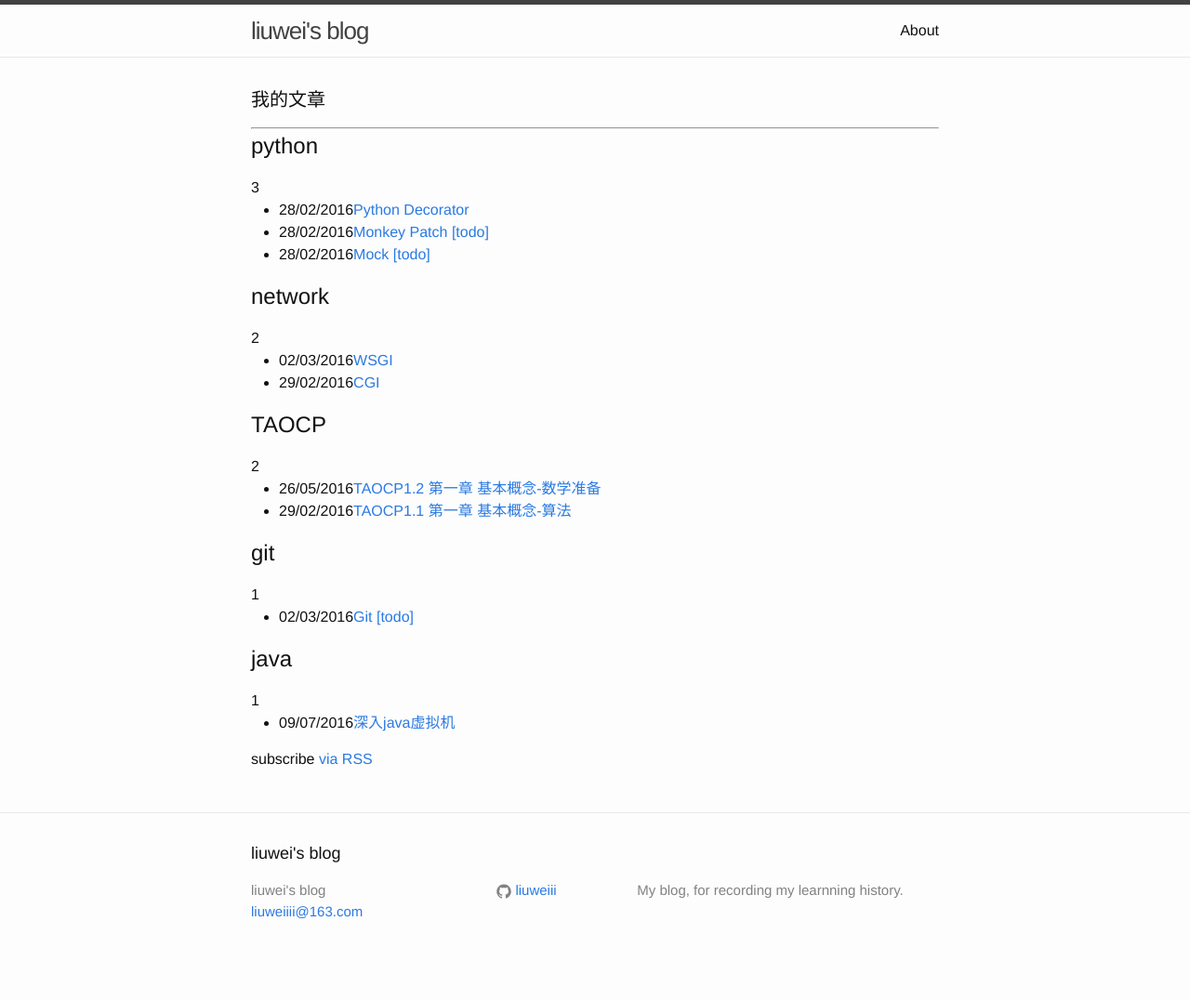
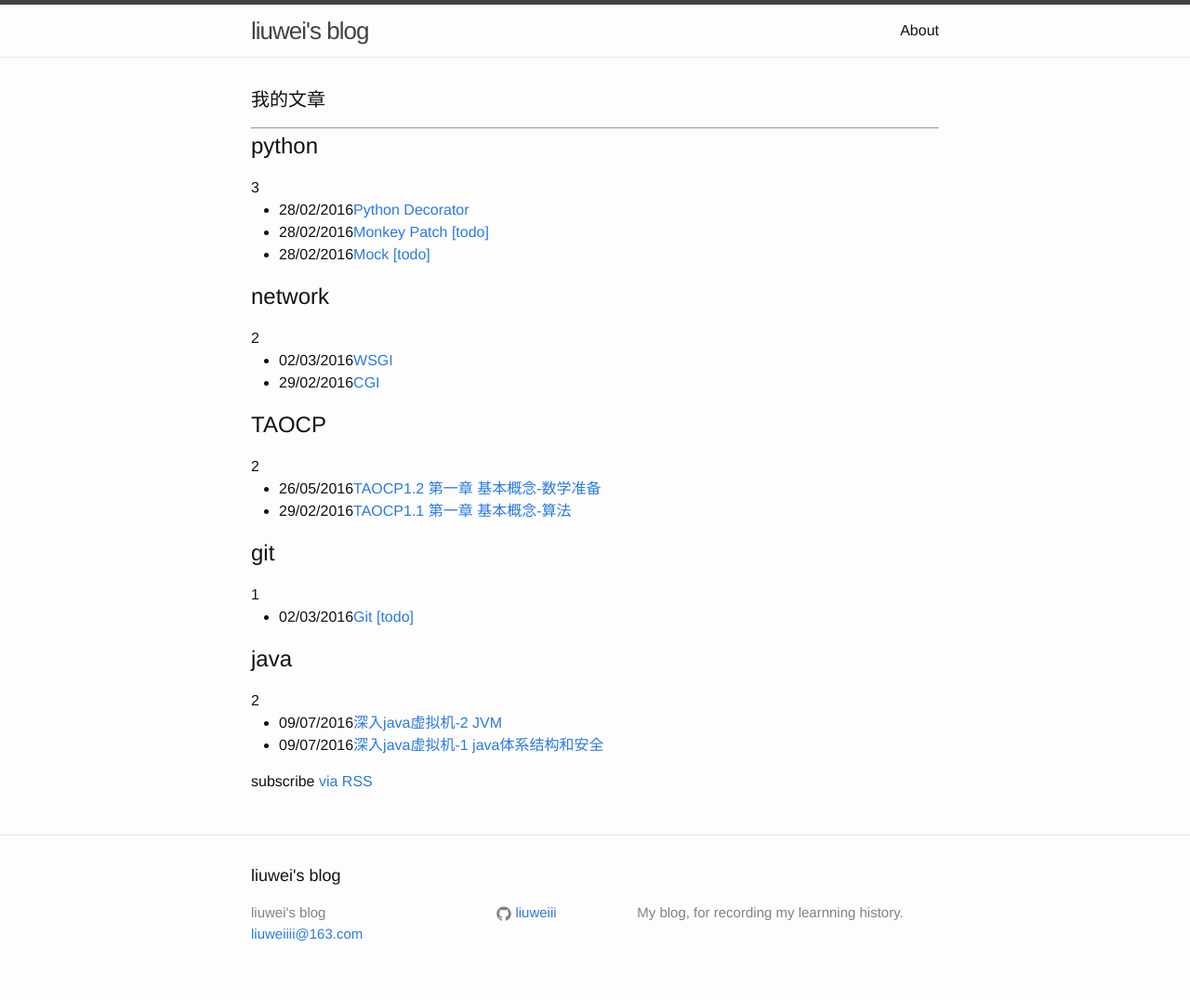
Before and after one commit to liuweiii/liuweiii.github.io, a Jekyll site: the page built from index.html, in a window 1280 px wide. Shown: the whole page at 93% size. Built offline with Jekyll 4.4.1, drawn with Linux system fonts in a browser that asks for light colours; before the commit the page ends 1052 px from its top, so only the background shows below that; some of the changed lines change nothing that is shown.

Commit message:
jvm 2
Signed-off-by: liuwei <liuweiiii@163.com>

```diff
--- a/_posts/2016-07-09-inside the java vm.markdown
+++ b/_posts/2016-07-09-inside the java vm-1.markdown
@@ -1,6 +1,6 @@
 ---
 layout: post
-title:  "深入java虚拟机"
+title:  "深入java虚拟机-1 java体系结构和安全"
 date:   2016-07-09 10:33:20 +0800
 categories: java
 tags:
--- /dev/null
+++ b/_posts/2016-07-09-inside the java vm-2.markdown
@@ -0,0 +1,59 @@
+---
+layout: post
+title:  "深入java虚拟机-2 JVM"
+date:   2016-07-09 10:33:20 +0800
+categories: java
+tags:
+- learn
+- java
+---
+
+当说道“Java虚拟机”时，可能指的是如下三种不同的东西：
+
+- 抽象规范
+- 一个具体的实现
+- 一个运行中的虚拟机实例
+
+每个Java程序都运行于“一个运行中的虚拟机实例”上，该虚拟机实例是“抽象规范”的“一个具体的实现”。
+
+## 1 Java虚拟机的生命周期
+
+当启动一个Java程序时，一个虚拟机实例就诞生了。
+
+当该程序关闭退出，这个虚拟机实例也随之消亡。
+
+## 2 Java虚拟机的体系结构
+
+![inside-jvm-2](/public/img/2016-07-09-inside-jvm2.gif)
+
+ 一个线程创建时，会分配一个**PC寄存器**和一个**Java栈**
+
+**Java栈**由许多**栈桢**组成，一个栈桢包含一个Java方法调用的状态。当线程调用一个Java方法时，虚拟机压入一个新的栈桢到该线程的Java栈中；当该方法返回时，这个栈桢被从Java栈中弹出并抛弃。
+
+### 2.1 Java虚拟机中的数据类型
+
+![inside-jvm-2](/public/img/2016-07-09-inside-jvm3.gif)
+
+编译器把Java源码编译为字节码时，会用int或byte来表示boolean；
+和Java语言一样，Java虚拟机的基本类型的值域在任何平台都是一致的，如long始终是64位二进制补码表示的有符号整数；
+returnAddress这个类型，Java程序员不能使用，它被用于实现Java程序中的finally子句；
+
+### 2.2 类装载器子系统
+
+Java虚拟机有两种类装载器：启动类装载器（Java虚拟机实现的一部分）和用户自定义类装载器（Java程序的一部分）。
+
+负责查找并装载类型。
+
+- 定位和导入二进制class文件
+- 验证被导入类的正确性
+- 为变量分配并初始化内存
+- 帮助解析符号引用。
+
+执行顺序：
+
+1. 装载： 查找并装载类型的二进制数据
+2. 连接： 执行验证、准备和解析（可选）
+      - 验证： 确保被导入类型的正确性
+      - 准备： 为类变量分配内存，并将其初始化为默认值
+      - 解析： 把类型中的符号引用转化为直接引用
+3. 初始化： 把类变量初始化为正确初始值
```
Also changed, not shown: public/img/2016-07-09-inside-jvm2.gif (added), public/img/2016-07-09-inside-jvm3.gif (added).
